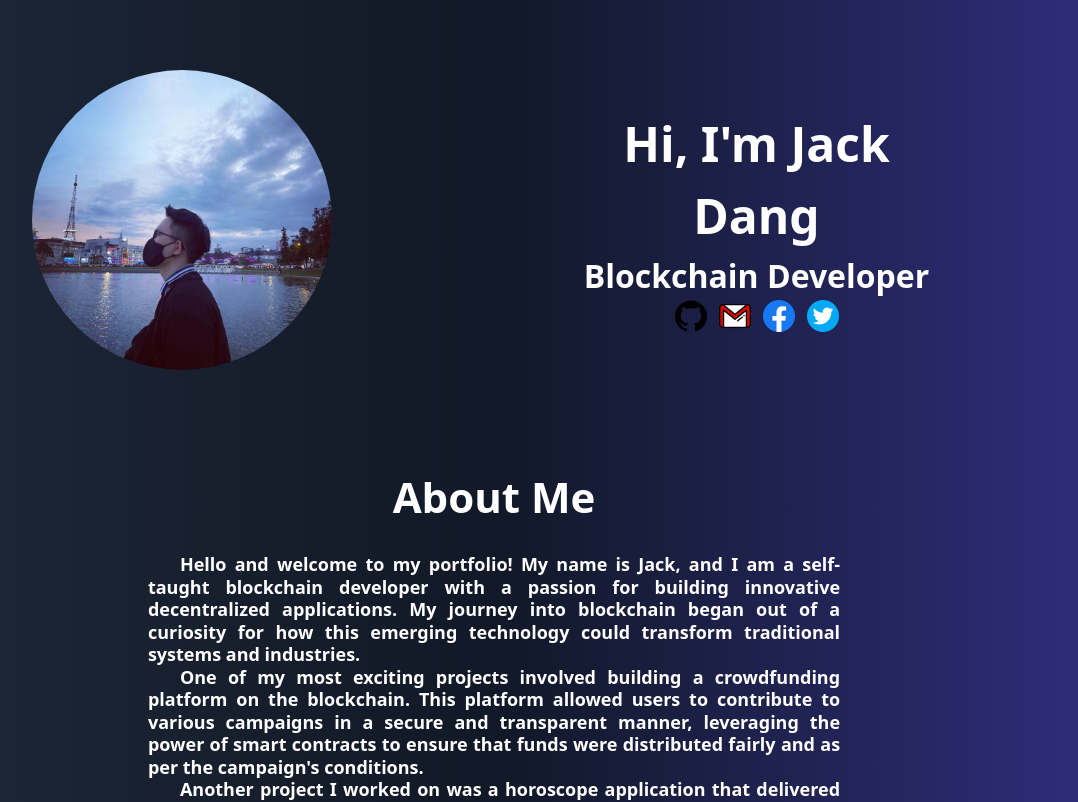
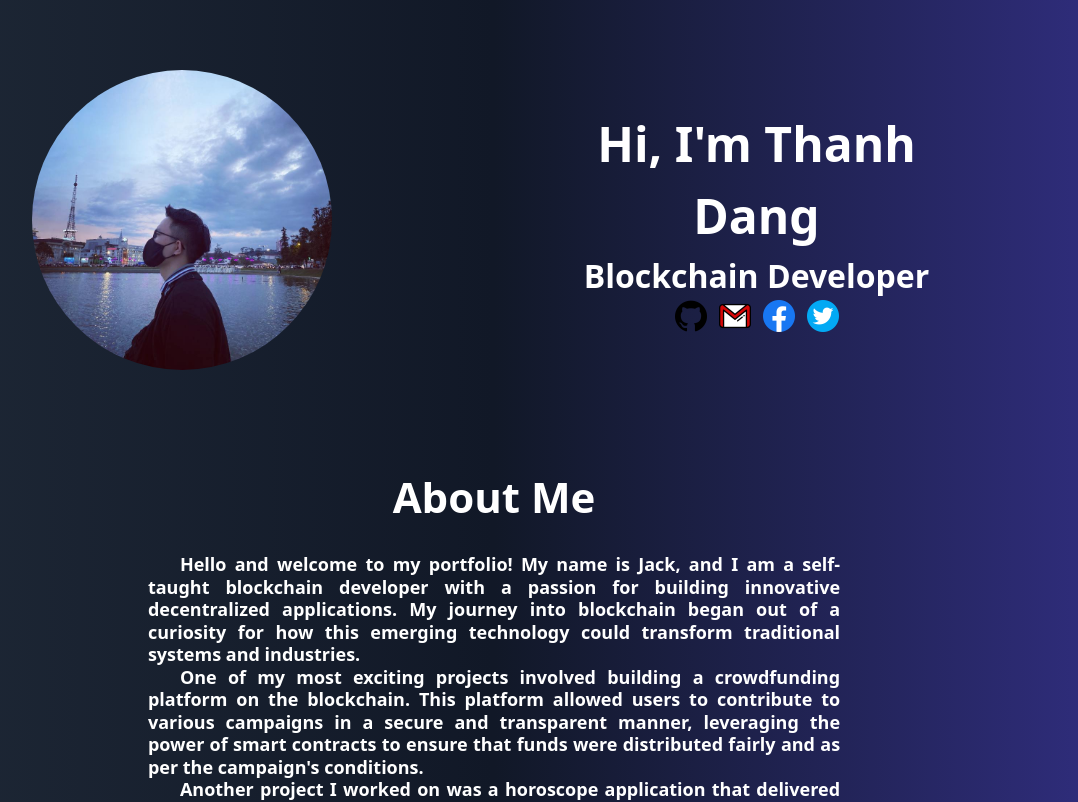
Before and after one commit to Jack-Dang-collab/portfolio, a React (Vite) app: page / in a window 1280 px wide. Shown: the top 802 px of the page, without its empty margins (146-1224 px from the left). Built offline with nearby package versions, Linux system fonts and the light colour scheme.

Commit message:
Change Name

```diff
--- a/src/components/Header.jsx
+++ b/src/components/Header.jsx
@@ -10,7 +10,7 @@ const Header = () => {
         <img className="max-w-[300px] h-auto my-[20px] mx-auto rounded-full" src="/profileimg.jpg" alt="Jack Dang" />
 
         <div className='w-[400px] my-0 mx-auto'>
-            <h1 className='font-bold text-[48px]'>Hi, I'm Jack Dang</h1>
+            <h1 className='font-bold text-[48px]'>Hi, I'm Thanh Dang</h1>
             <p className='font-bold text-[32px]'>Blockchain Developer</p>
             <div className='flex text-center items-center justify-center gap-3'>
                 <a href='https://github.com/Jack-Dang-collab' target="_blank">
```
